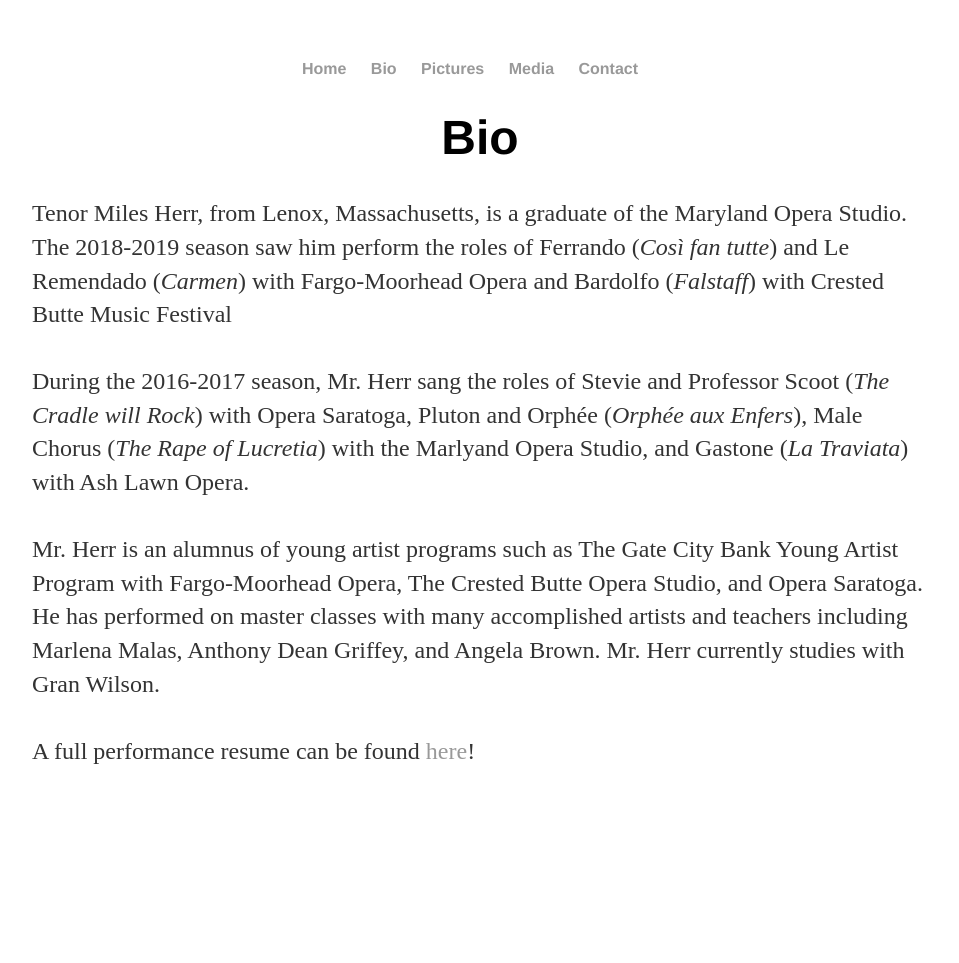
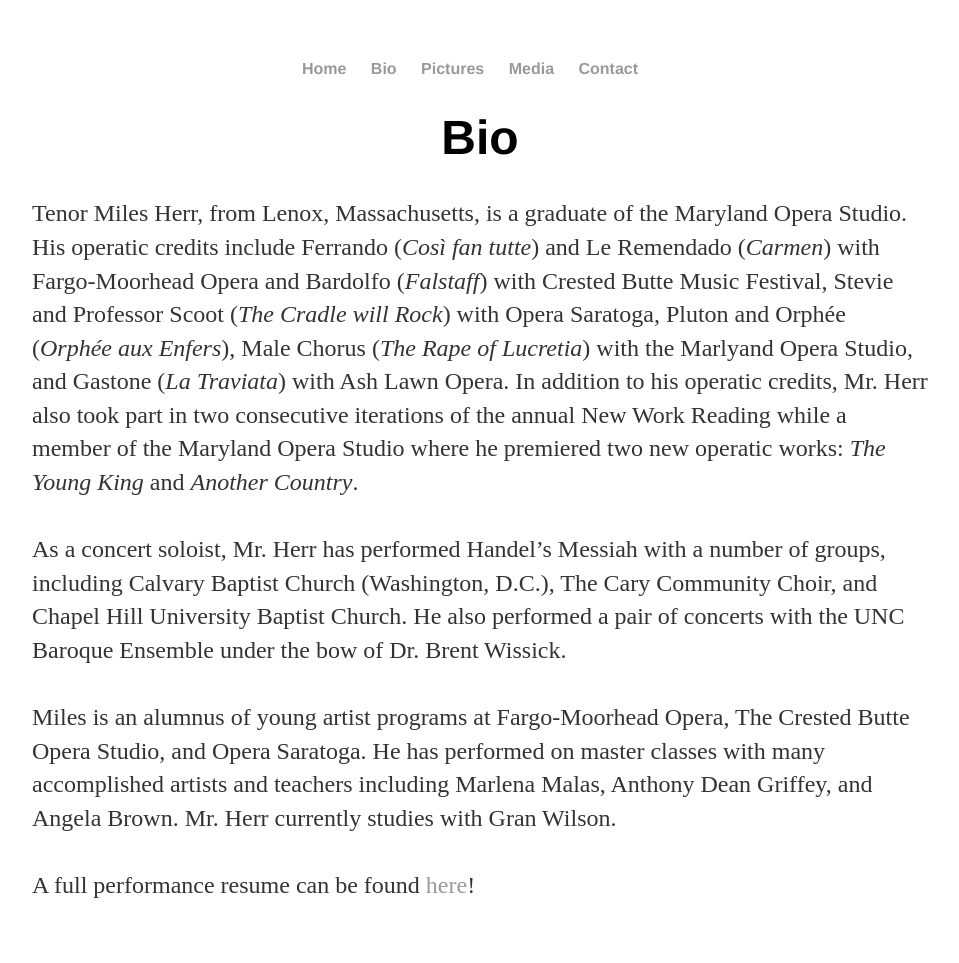
Before and after one commit to leemlb06pmi/leemlb06pmi.github.io, a Jekyll site: the page built from bio/index.html, in a window 1280 px wide. Shown: the whole page, without its empty margins (160-1119 px from the left). Built offline with Jekyll 4.4.1, drawn with Linux system fonts in a browser that asks for light colours; before the commit the page ends 900 px from its top, so only the background shows below that.

Commit message:
update bio

```diff
--- a/bio/index.html
+++ b/bio/index.html
@@ -5,18 +5,23 @@
 
 <h1>{{ page.title }}</h1>
 <p style="text-align:left;">Tenor Miles Herr, from Lenox, Massachusetts, is a graduate of the Maryland Opera Studio.
-The 2018-2019 season saw him perform the roles of Ferrando (<em>Così fan tutte</em>) and Le Remendado (<em>Carmen</em>) with
-Fargo-Moorhead Opera and Bardolfo (<em>Falstaff</em>) with Crested Butte Music Festival
+His operatic credits include Ferrando (<em>Così fan tutte</em>) and Le Remendado (<em>Carmen</em>) with
+Fargo-Moorhead Opera and Bardolfo (<em>Falstaff</em>) with Crested Butte Music Festival, Stevie and Professor
+Scoot (<em>The Cradle will Rock</em>) with Opera Saratoga, Pluton and Orphée (<em>Orphée aux Enfers</em>),
+Male Chorus (<em>The Rape of Lucretia</em>) with the Marlyand Opera Studio, and Gastone (<em>La Traviata</em>) with Ash
+Lawn Opera. In addition to his operatic credits, Mr. Herr also took part in two consecutive iterations of the annual
+New Work Reading while a member of the Maryland Opera Studio where he premiered two new operatic works: <em>The Young King</em>
+and <em>Another Country</em>.
 <br>
 <br>
-During the 2016-2017 season, Mr. Herr sang the roles of Stevie and Professor Scoot (<em>The Cradle will Rock</em>) with Opera Saratoga,
-Pluton and Orphée (<em>Orphée aux Enfers</em>), Male Chorus (<em>The Rape of Lucretia</em>) with the Marlyand Opera Studio,
-and Gastone (<em>La Traviata</em>) with Ash Lawn Opera.
+As a concert soloist, Mr. Herr has performed Handel’s Messiah with a number of groups, including Calvary Baptist Church
+(Washington, D.C.), The Cary Community Choir, and Chapel Hill University Baptist Church.  He also performed a pair of
+concerts with the UNC Baroque Ensemble under the bow of Dr. Brent Wissick.
 <br>
 <br>
-Mr. Herr is an alumnus of young artist programs such as The Gate City Bank Young Artist Program with Fargo-Moorhead Opera,
-The Crested Butte Opera Studio, and Opera Saratoga.  He has performed on master classes with many accomplished artists and
-teachers including Marlena Malas, Anthony Dean Griffey, and Angela Brown. Mr. Herr currently studies with Gran Wilson.
+Miles is an alumnus of young artist programs at Fargo-Moorhead Opera, The Crested Butte Opera Studio, and Opera Saratoga.
+He has performed on master classes with many accomplished artists and teachers including Marlena Malas, Anthony Dean Griffey,
+and Angela Brown. Mr. Herr currently studies with Gran Wilson.
 <br>
 <br>
 A full performance resume can be found <a href="/photos/Resume.pdf" download>here</a>!</p>
```
